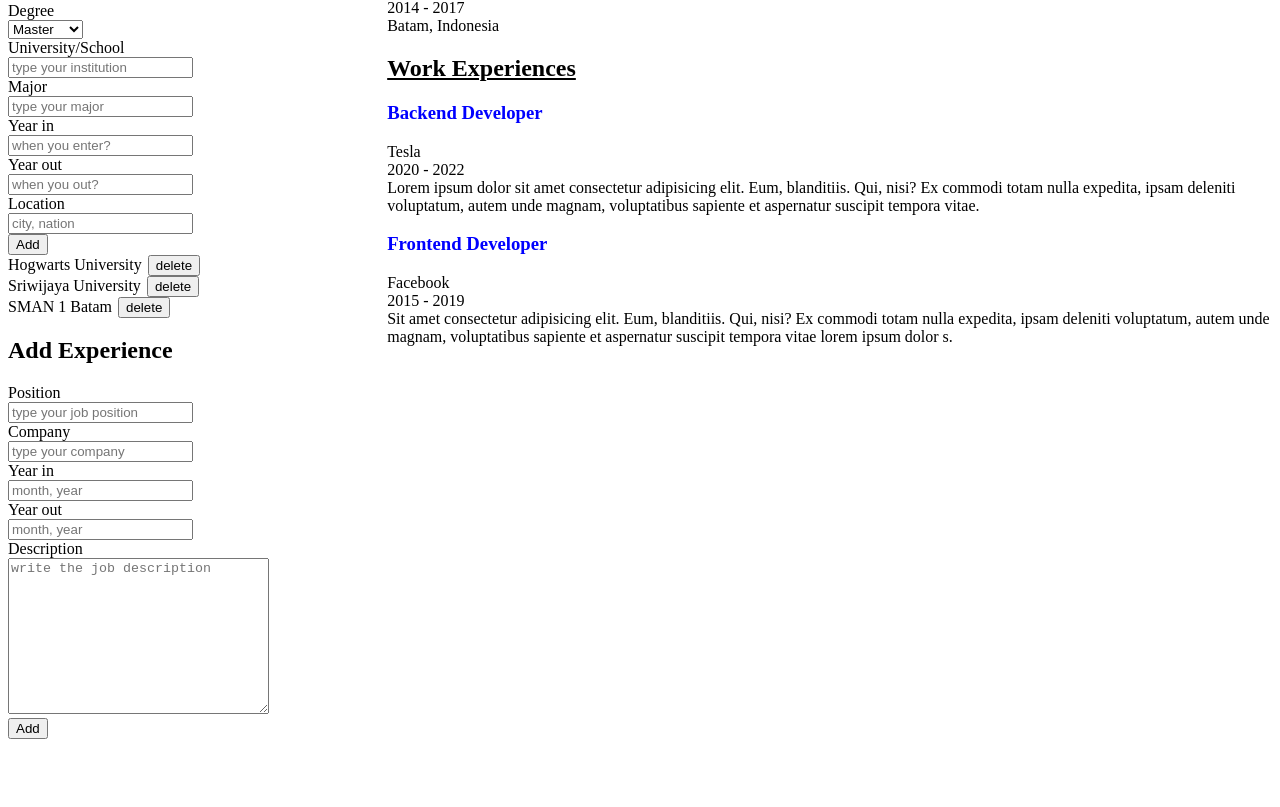
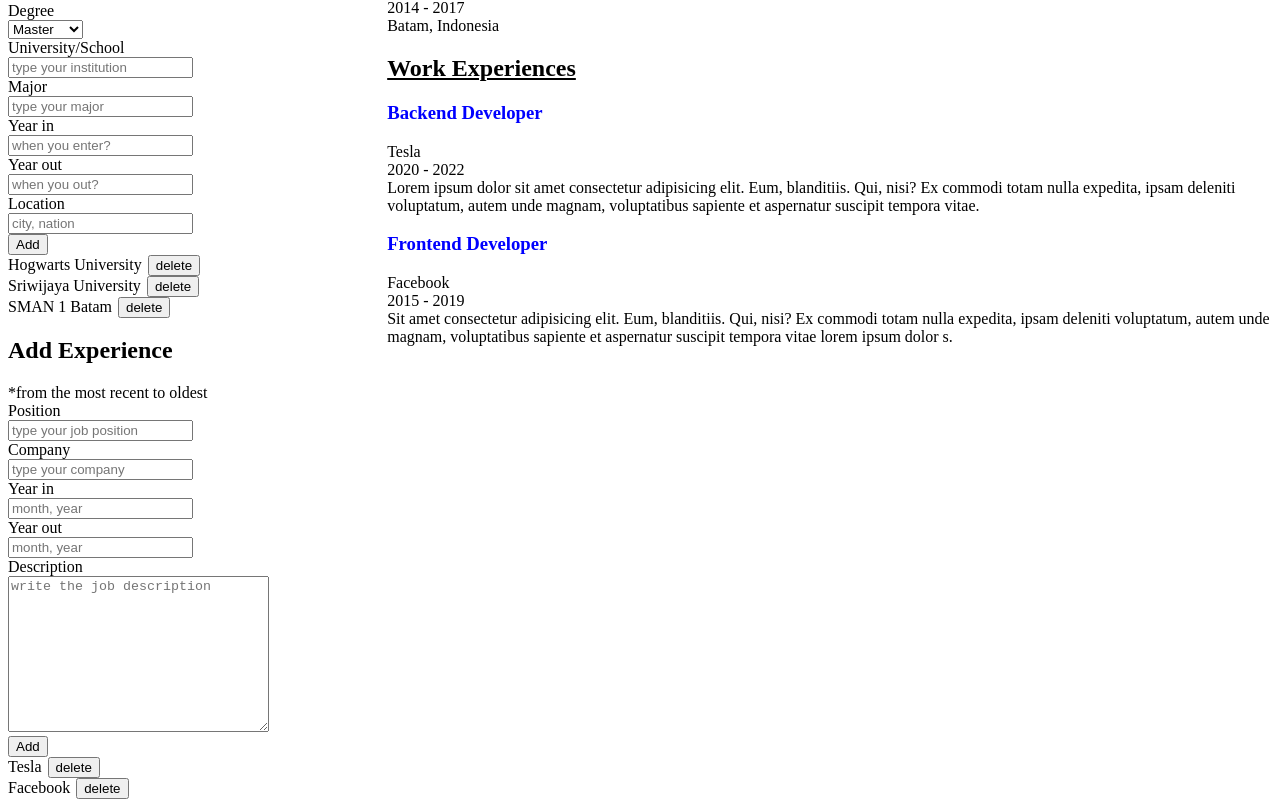
Before and after one commit to fuadmln/react-cvbuilder, a React (Vite) app: page / in a window 1280 px wide. Shown: the part 606-1413 px from the top of the page. Before the commit the page ends 1353 px from the top, so only its background shows below. Built offline with nearby package versions, Linux system fonts and the light colour scheme; the HTML template or start-up script is replaced by a standard one.

Commit message:
feat: delete experience item in form

```diff
--- a/src/App.jsx
+++ b/src/App.jsx
@@ -32,7 +32,7 @@ function App() {
           <FormReset setter={{setProfile, setEducations, setExperiences}} populateExample={populateExample} />
           <FormPersonal profile={profile} setProfile={setProfile} />
           <FormEducation educations={educations} setEducations={setEducations} />
-          <FormExperience setExperiences={setExperiences} />
+          <FormExperience experiences={experiences} setExperiences={setExperiences} />
         </div>
         <div className="app__info">
           <InfoPersonal profile={profile} />
--- a/src/components/FormExperience.jsx
+++ b/src/components/FormExperience.jsx
@@ -1,18 +1,20 @@
 import { useState } from 'react';
+import FormExperienceItem from './FormExperienceItem';
 import '../styles/FormExperience.css'
 
-function FormExperience({setExperiences}){
+function FormExperience({experiences, setExperiences}){
    const [formData, setFormData] = useState({});
 
    const changeProperty = (e) => {
+      const id = Date.now();
       const key = e.target.name;
       const value = e.target.value;
-      setFormData({...formData, [key]: value});
+      setFormData({...formData, [key]: value, id});
    }
 
    const clickAdd = (e) => {
       e.preventDefault();
-      setExperiences((experiences) => [...experiences, formData]);
+      setExperiences((experiences) => [formData, ...experiences]);
       setFormData({});
       document.getElementById('experienceForm').reset();
    }
@@ -20,6 +22,7 @@ function FormExperience({setExperiences}){
    return (
       <div>
          <h2>Add Experience</h2>
+         <span>*from the most recent to oldest</span>
          <form id="experienceForm">
             <div>
                <label htmlFor="inputPosition">Position</label>
@@ -48,6 +51,12 @@ function FormExperience({setExperiences}){
             </div>
             <button onClick={clickAdd}>Add</button>
          </form>
+
+         {experiences && (
+            <div>
+               {experiences.toReversed().map( experience => <FormExperienceItem key={experience.id} experience={experience} setExperiences={setExperiences} /> )}
+            </div>
+         )}
       </div>
    );
 }
--- /dev/null
+++ b/src/components/FormExperienceItem.jsx
@@ -0,0 +1,16 @@
+function FormExperienceItem({experience, setExperiences}){
+   const deleteHandler = (id) => {
+      setExperiences((experiences) => {
+         return experiences.filter( experience => experience.id != id)
+      });
+   }
+
+   return(
+      <div>
+         <span>{experience.company}</span>
+         <button onClick={() => deleteHandler(experience.id)} style={{marginLeft: '6px'}}>delete</button>
+      </div>
+   );
+}
+
+export default FormExperienceItem;
```
